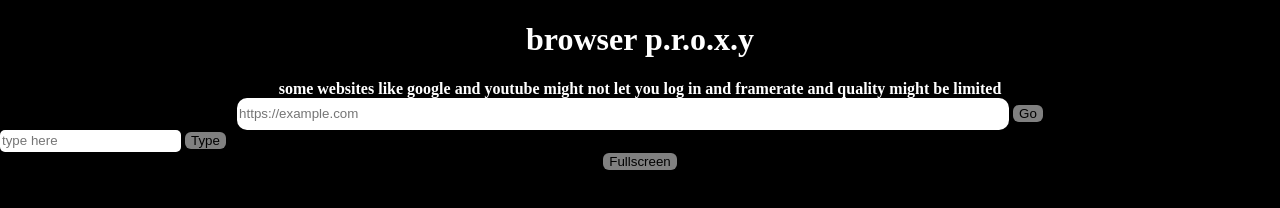
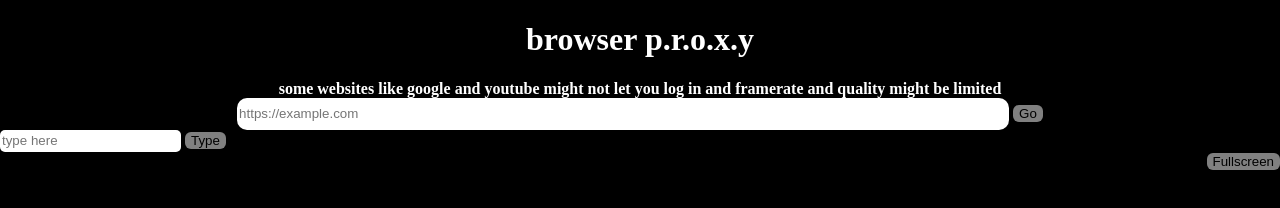
Before and after one commit to 0800WebDev/browserproxy, a website: page public/index.html in a window 1280 px wide. Drawn offline with Linux system fonts and the light colour scheme.

Commit message:
Update style.css

```diff
--- a/public/style.css
+++ b/public/style.css
@@ -27,3 +27,7 @@ button:hover {
 .left {
   text-align: left;
 }
+
+.right {
+  text-align: right;
+}
```
